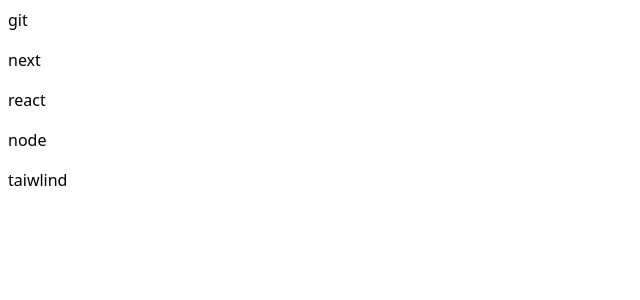
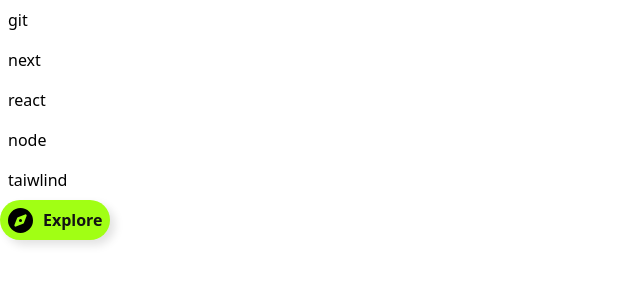
Before and after one commit to mochafik26-source/JumpStart, a Next.js app: page / in a window 1280 px wide. Shown: the top 300 px of the page, without its empty margins (0-640 px from the left). Built offline with nearby package versions, Linux system fonts and the light colour scheme.

Commit message:
choosing

```diff
--- a/app/Components/Selecting.tsx
+++ b/app/Components/Selecting.tsx
@@ -1,15 +1,60 @@
-import React from "react";
-import styled from "styled-components";
-import { useState } from "react";
-interface props {
-  Techs: string;
+import React from 'react';
+import styled from 'styled-components';
+
+const Button = () => {
+  return (
+    <StyledWrapper>
+    <button className="button">
+        <svg className="svgIcon" viewBox="0 0 512 512" height="1em" xmlns="http://www.w3.org/2000/svg"><path d="M256 512A256 256 0 1 0 256 0a256 256 0 1 0 0 512zm50.7-186.9L162.4 380.6c-19.4 7.5-38.5-11.6-31-31l55.5-144.3c3.3-8.5 9.9-15.1 18.4-18.4l144.3-55.5c19.4-7.5 38.5 11.6 31 31L325.1 306.7c-3.2 8.5-9.9 15.1-18.4 18.4zM288 256a32 32 0 1 0 -64 0 32 32 0 1 0 64 0z" /></svg>
+        Explore
+      </button>
+    </StyledWrapper>
+  );
 }
-export default function Selecting({ Techs }: props) {
 
-  return (
+const StyledWrapper = styled.div`
+  .button {
+    width: 110px;
+    height: 40px;
+    display: flex;
+    align-items: center;
+    justify-content: flex-start;
+    gap: 10px;
+    background-color: rgb(161, 255, 20);
+    border-radius: 30px;
+    color: rgb(19, 19, 19);
+    font-weight: 600;
+    border: none;
+    position: relative;
+    cursor: pointer;
+    transition-duration: .2s;
+    box-shadow: 5px 5px 10px rgba(0, 0, 0, 0.116);
+    padding-left: 8px;
+    transition-duration: .5s;
+  }
 
-	<option value={Techs} key={Techs}>
-	{Techs}
-	</option>
-     );
-}
+  .svgIcon {
+    height: 25px;
+    transition-duration: 1.5s;
+  }
+
+  .bell path {
+    fill: rgb(19, 19, 19);
+  }
+
+  .button:hover {
+    background-color: rgb(192, 255, 20);
+    transition-duration: .5s;
+  }
+
+  .button:active {
+    transform: scale(0.97);
+    transition-duration: .2s;
+  }
+
+  .button:hover .svgIcon {
+    transform: rotate(250deg);
+    transition-duration: 1.5s;
+  }`;
+
+export default Button;
--- a/app/page.tsx
+++ b/app/page.tsx
@@ -1,7 +1,7 @@
 "use client";
 import { useEffect, useState } from "react";
 import Test from "./Components/types/backts";
-import Selecting from "./Components/Selecting";
+import Button from "./Components/Selecting";
 export default function Home() {
   const Languages = ["git", "next", "react", "node", "taiwlind"];
  const [selectedIndex, setSelectedIndex] = useState<string[]>([]);
@@ -27,13 +27,15 @@
           onClick={() => Select(item)}
           style={{
             cursor: 'pointer',
-            backgroundColor: selectedIndex === index ? 'lightblue' : 'white',
+            backgroundColor: selectedIndex.includes(item) ? 'lightblue' : 'white',
             padding: '8px'
           }}>
           {item}
         </li>
       ))}
     </ul>
+
+    <Button/>
     </>
   );
 }
```
